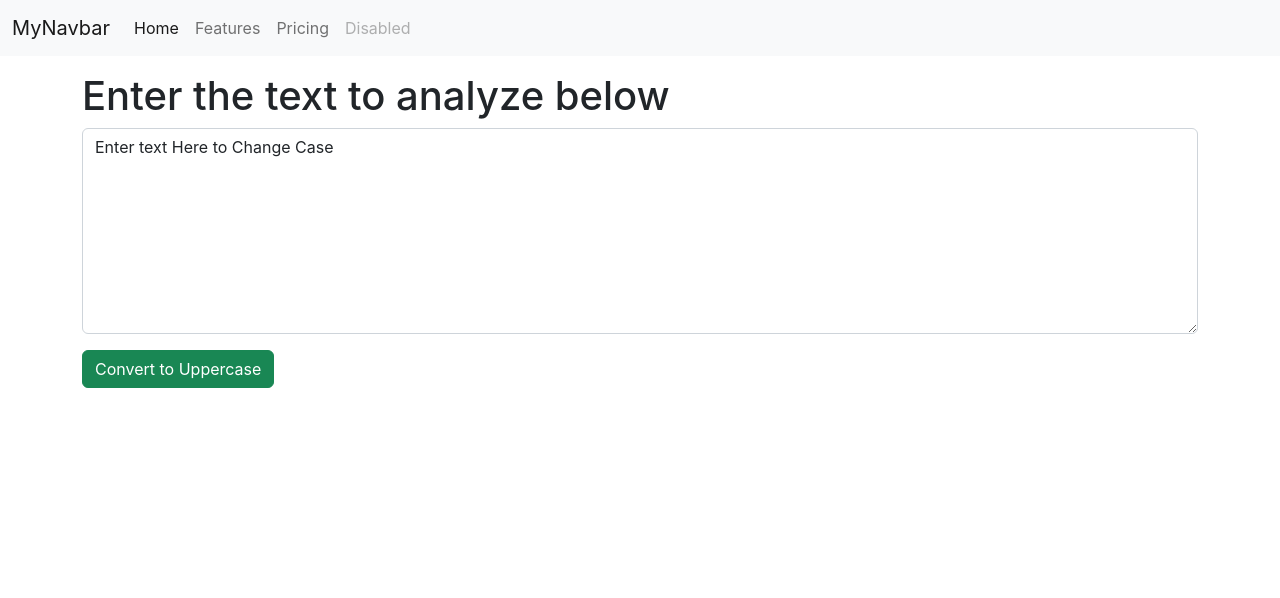
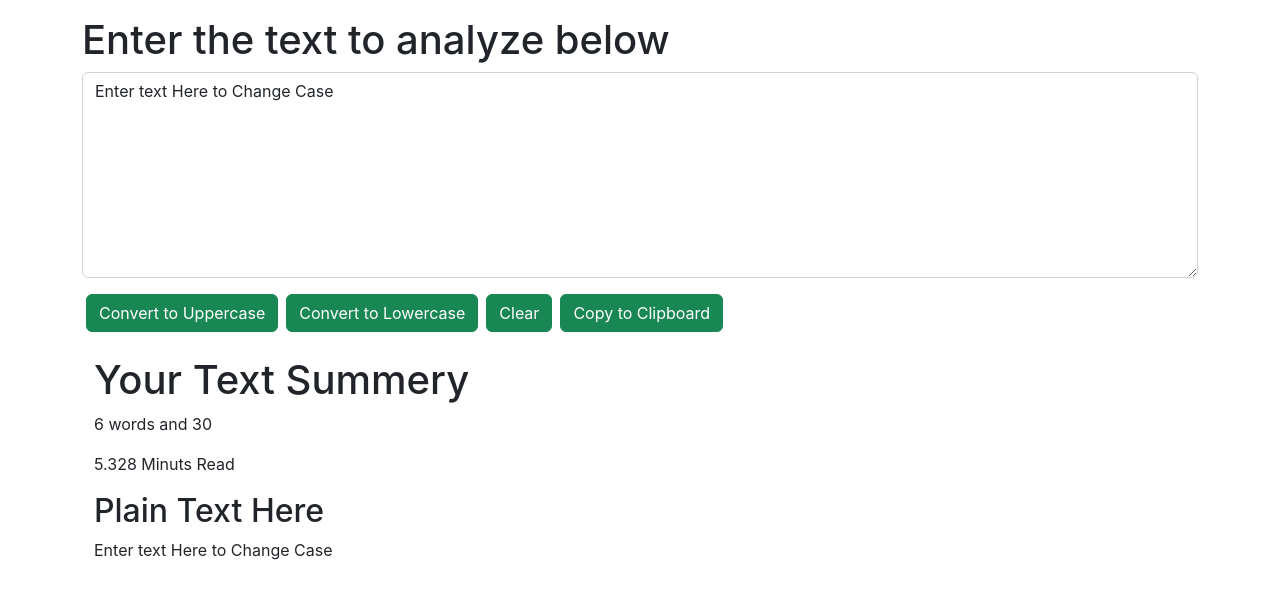
Before and after one commit to faiezahmedkhan/changeCase, a React (Create React App) app: page / in a window 1280 px wide. Shown: the top 598 px of the page. Built offline with nearby package versions, Linux system fonts and the light colour scheme.

Commit message:
initial commit

```diff
--- a/src/App.js
+++ b/src/App.js
@@ -1,11 +1,9 @@
 import React from 'react'
-import Navbar  from './component/navbar'
 import Textform from './component/TextForm'
 
 const App = () => {
   return (
     <>
-<Navbar title="MyNavbar"/>
 <div className="container my-3">
 <Textform heading="Enter the text to analyze below"/>
 </div>
--- a/src/component/TextForm.js
+++ b/src/component/TextForm.js
@@ -10,7 +10,29 @@ const TextForm = (props) => {
         setText(newText);
 
     }
-    const handelOnChange = (e) =>{
+
+    const handelclicklower = () =>{
+      console.log('UpperCase Was Clicked');
+      let newText = text.toLowerCase();
+      setText(newText);
+
+  }
+
+
+  const handelcear = () =>{
+    let newText = '';
+    setText(newText);
+
+}
+
+const handerCopy = () =>{
+var text = document.getElementById("myBox")
+  text.select()
+  navigator.clipboard.writeText(text.value);
+
+}
+
+  const handelOnChange = (e) =>{
         setText(e.target.value);
 
     }
@@ -25,7 +47,24 @@ const TextForm = (props) => {
                 <textarea className="form-control" value={text} onChange={handelOnChange}  id="myBox" rows="8"></textarea>
                 </div>
 
-               <button className='btn btn-success' onClick={handelclick}>Convert to Uppercase</button>
+               <button className='btn btn-success mx-1' onClick={handelclick}>Convert to Uppercase</button>
+               <button className='btn btn-success mx-1' onClick={handelclicklower}>Convert to Lowercase</button>
+               <button className='btn btn-success mx-1' onClick={handelcear}>Clear</button>
+               <button className='btn btn-success mx-1' onClick={handerCopy}>Copy to Clipboard</button>
+
+
+
+
+
+               <div className="container my-4">
+                <h1>Your Text Summery</h1>
+                <p>{text.split(" ").length} words and {text.length}</p>
+                <p>{0.888 *  text.split(" ").length} Minuts Read</p>
+
+                <h2>Plain Text Here</h2>
+                <p>{text}</p>
+
+               </div>
 
     </>
   )
--- a/src/component/navbar.js
+++ /dev/null
@@ -1,34 +0,0 @@
-import React from 'react'
-
-const navbar = (props) => {
-  return (
-    <>
-        <nav className="navbar navbar-expand-lg bg-light">
-  <div className="container-fluid">
-    <a className="navbar-brand" href="#">{props.title}</a>
-    <button className="navbar-toggler" type="button" data-bs-toggle="collapse" data-bs-target="#navbarNav" aria-controls="navbarNav" aria-expanded="false" aria-label="Toggle navigation">
-      <span className="navbar-toggler-icon"></span>
-    </button>
-    <div className="collapse navbar-collapse" id="navbarNav">
-      <ul className="navbar-nav">
-        <li className="nav-item">
-          <a className="nav-link active" aria-current="page" href="#">Home</a>
-        </li>
-        <li className="nav-item">
-          <a className="nav-link" href="#">Features</a>
-        </li>
-        <li className="nav-item">
-          <a className="nav-link" href="#">Pricing</a>
-        </li>
-        <li className="nav-item">
-          <a className="nav-link disabled">Disabled</a>
-        </li>
-      </ul>
-    </div>
-  </div>
-</nav>
-    </>
-  )
-}
-
-export default navbar;
```
Also changed, not shown: 1 other file (tests, documents, lock files or other folders).
